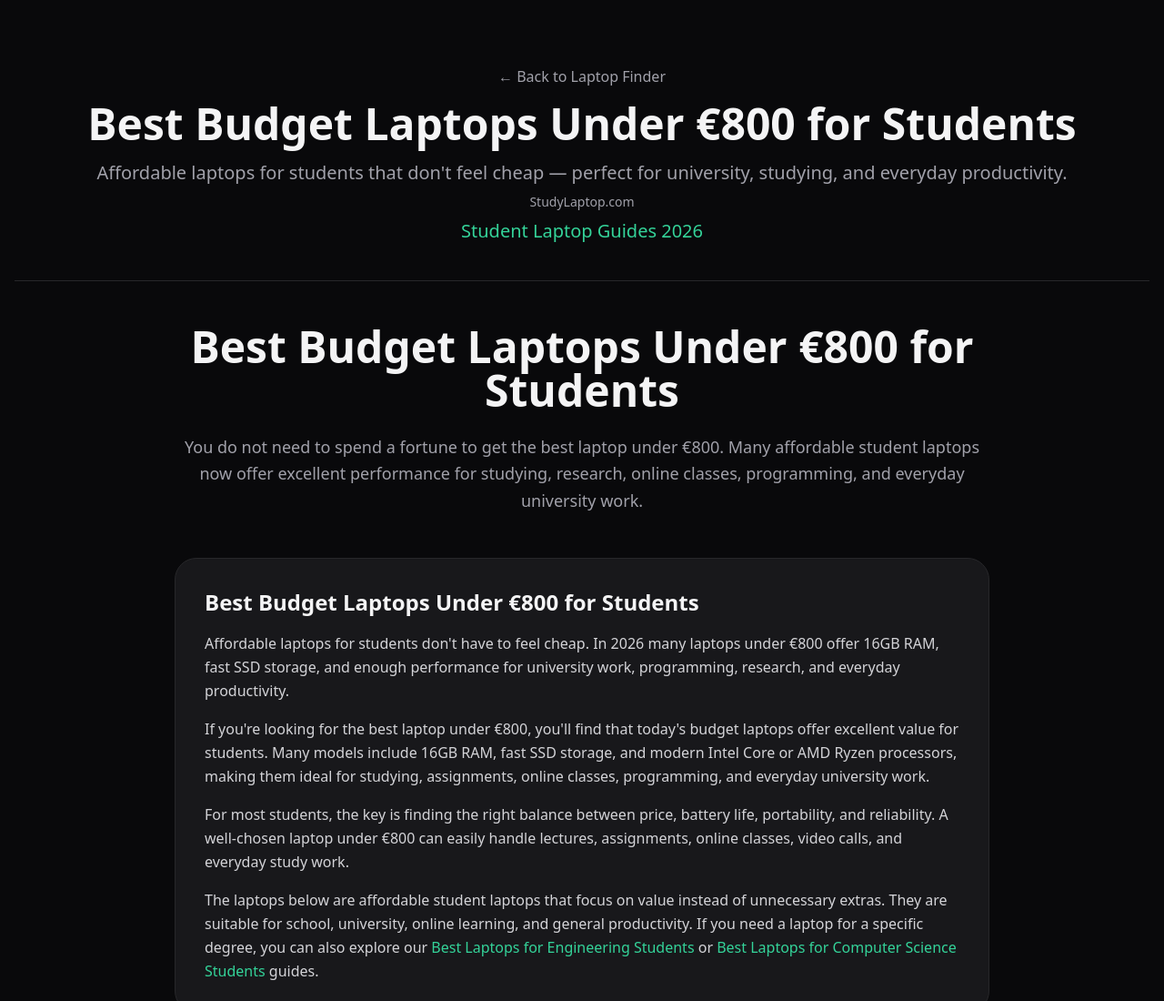
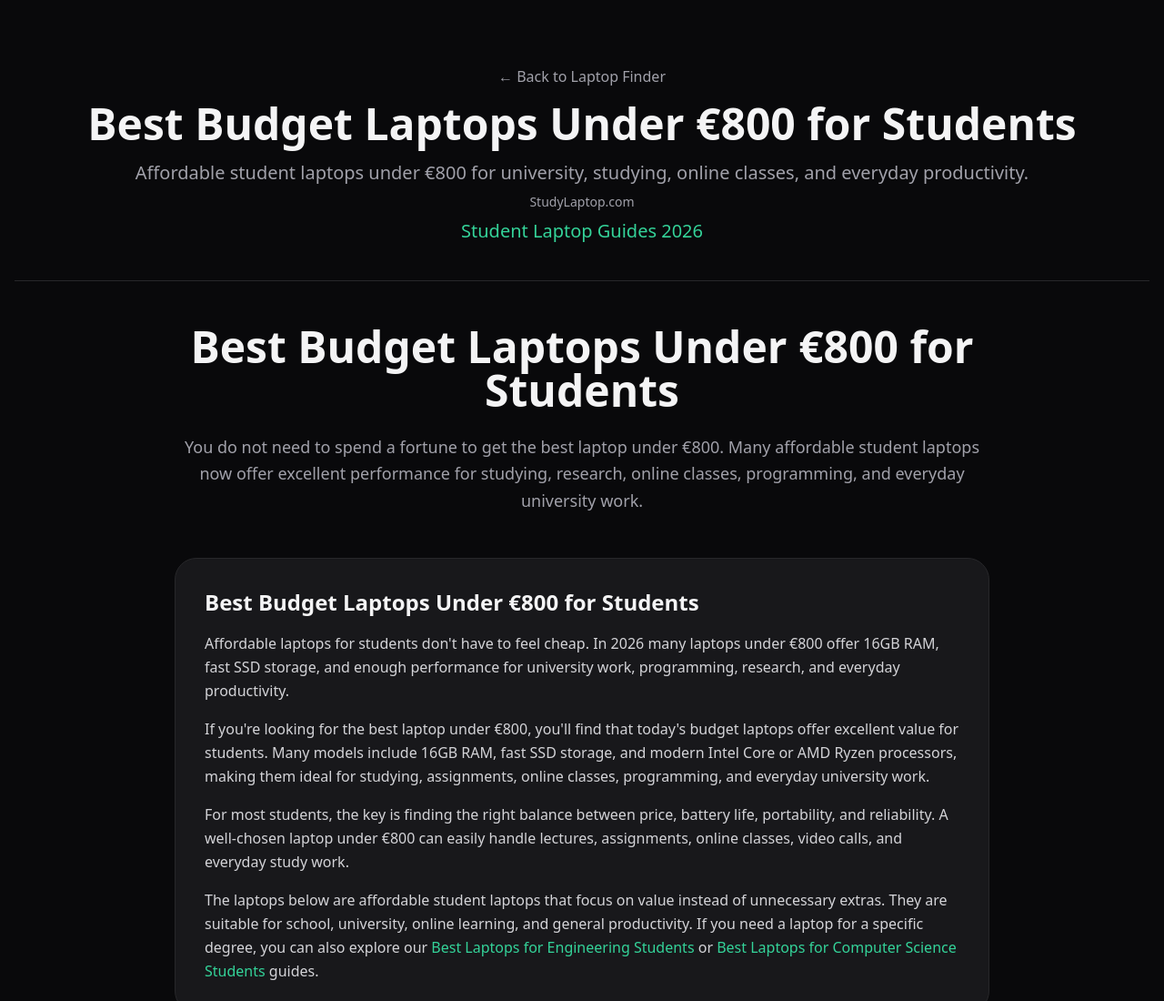
Before and after one commit to Srdjan73/studylaptop, a plain HTML site: page budget-laptops-under-800.html in a window 1280 px wide. Shown: the top 1100 px of the page at 91% size. Drawn offline with nearby package versions, Linux system fonts and the light colour scheme.

Commit message:
Update budget-laptops-under-800.html

```diff
--- a/budget-laptops-under-800.html
+++ b/budget-laptops-under-800.html
@@ -109,7 +109,7 @@ Best Budget Laptops Under €800 for Students
 </h1>
 
 <p class="text-xl text-zinc-400 mt-4">
-Affordable laptops for students that don't feel cheap — perfect for university, studying, and everyday productivity.
+Affordable student laptops under €800 for university, studying, online classes, and everyday productivity.
 </p>
 
   <p class="text-zinc-400 text-sm mt-2">StudyLaptop.com</p>
```
